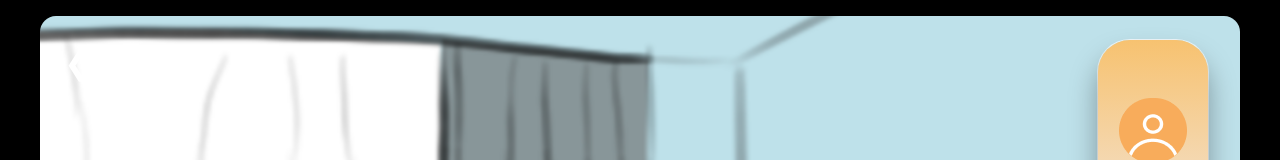
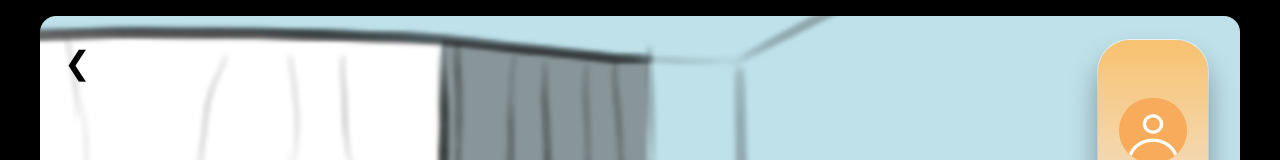
Before and after one commit to dalyai33/NurseSim, a React (Vite) app in the folder web/: page /sim in a window 1280 px wide. Shown: the top 160 px of the page. Built offline with nearby package versions, Linux system fonts and the light colour scheme; a web font is replaced by a local one.

Commit message:
Shows back button in sim screen

```diff
--- a/web/src/styles/sim.css
+++ b/web/src/styles/sim.css
@@ -8,7 +8,8 @@
   position: absolute;
   top: 24px;
   left: 24px;
-  z-index: 2;
+  z-index: 1000;
+  color: #000;
 }
 
 .sim-toolbar {
```
